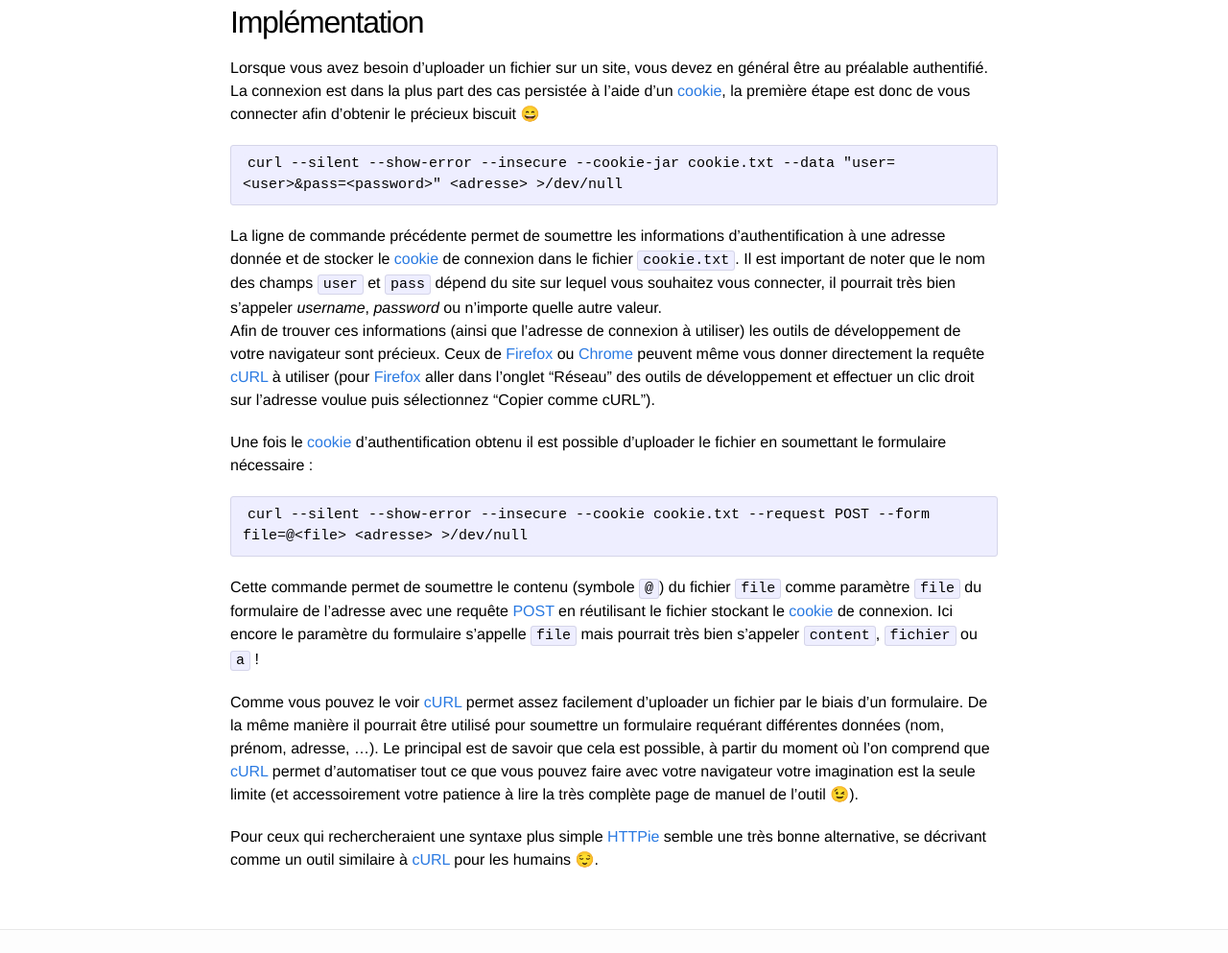
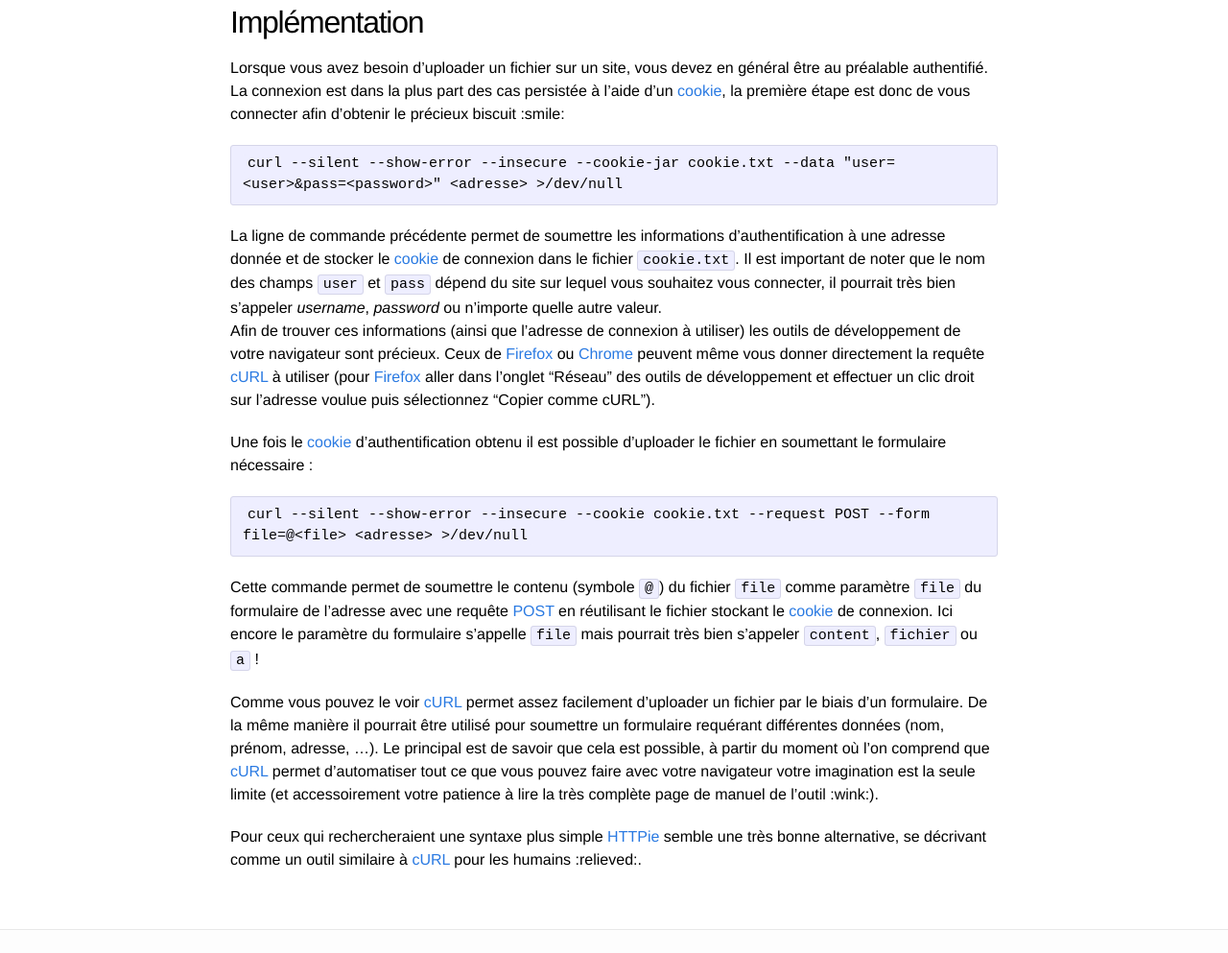
Before and after one commit to joow/joow.github.io, a Jekyll site: the page built from _posts/2015-01-11-utiliser-curl-upload-fichier.md, in a window 1280 px wide. Shown: the part 615-1608 px from the top of the page at 96% size. Built offline with Jekyll 4.4.1, drawn with Linux system fonts in a browser that asks for light colours; emoji names are drawn with the system emoji font; comment, search, counter and statistics services are not loaded; part of the change alters nothing that is shown.

```diff
--- a/_config.yml
+++ b/_config.yml
@@ -3,11 +3,6 @@ title: "Jawa : Java, JVM et plus si affinité..."
 email: bgiraudou@gmail.com
 description: "Blog personnel sur Java, la JVM, Scala, Groovy, Clojure, les outils de construction comme Gradle ou Maven, le mouvement DevOps et bien plus encore."
 
-markdown: kramdown
-
 twitter: {
 	username: joowgir
 }
-
-gems:
-  - jemoji
```
